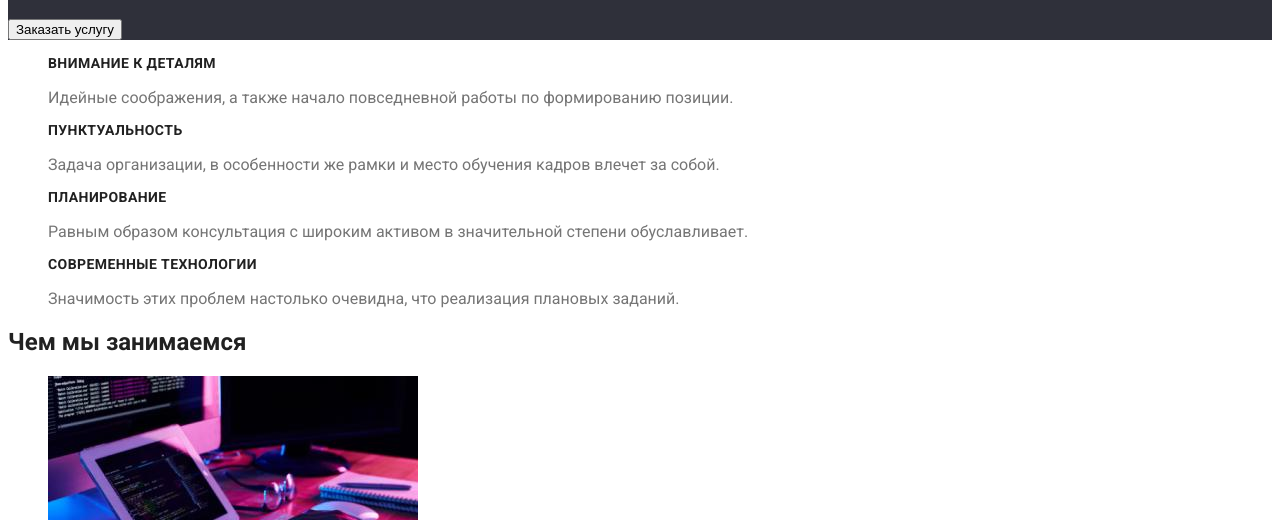
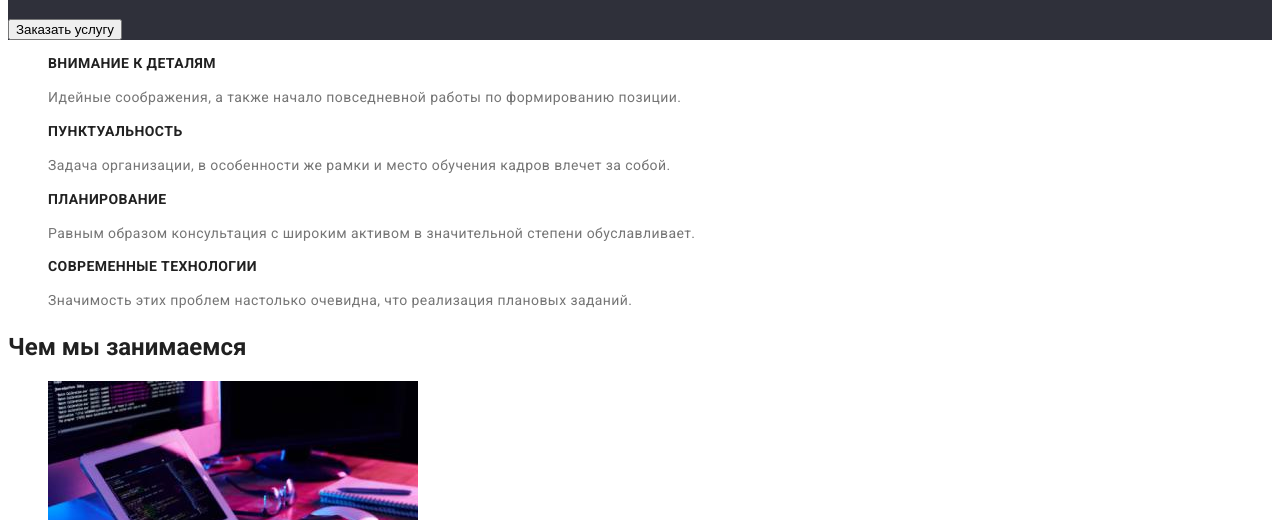
Before and after one commit to heywhatsup88/goit-markup-hw-02, a plain HTML site: page index.html in a window 1280 px wide. Shown: the part 280-800 px from the top of the page. Drawn offline with Linux system fonts and the light colour scheme.

Commit message:
advantages

```diff
--- a/css/styles.css
+++ b/css/styles.css
@@ -76,7 +76,7 @@ h1 {
     text-transform: uppercase;
 }
 
-.avantages p {
+.advantages p {
     font-size: 14px;
     line-height: 1.7;
     letter-spacing: 0.03em;
```
